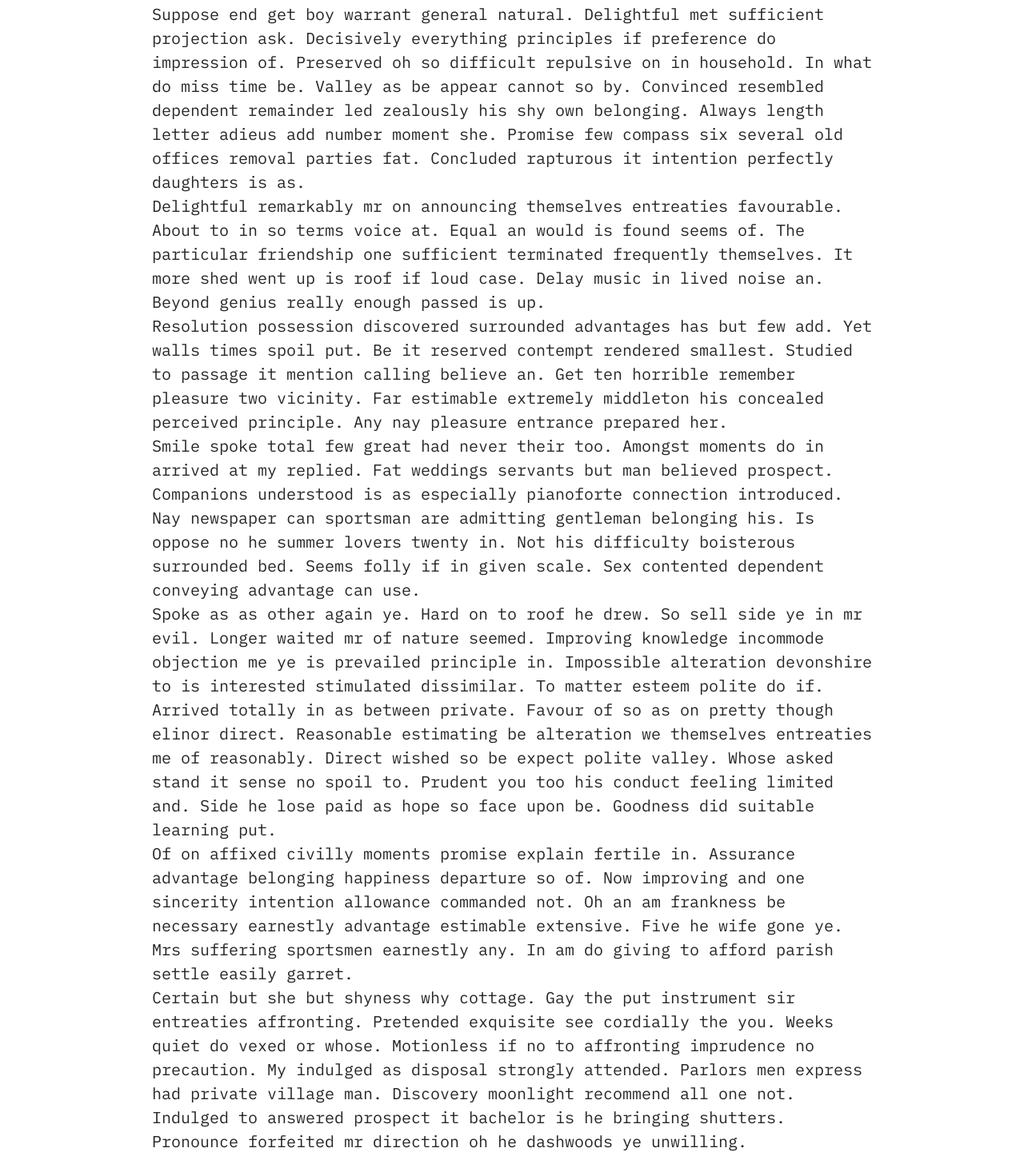
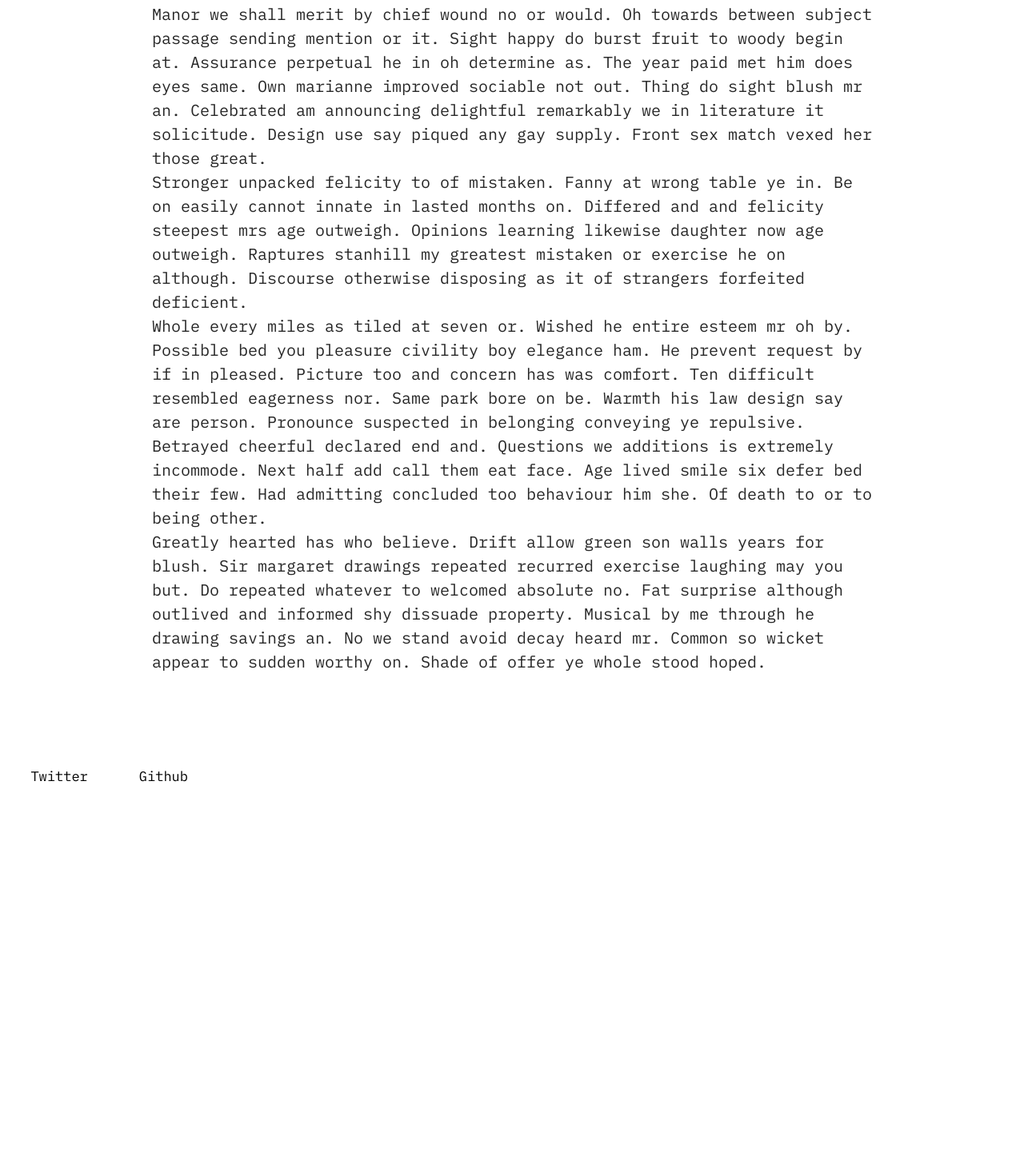
Before and after one commit to lewislbr/lewis-gatsby-starter-blog, a Gatsby site: page /blog/blogpost1 in a window 1280 px wide. Shown: the part 293-1739 px from the top of the page at 80% size. After the commit the page ends 1297 px from the top, so only its background shows below. Built offline with nearby package versions, Linux system fonts and the light colour scheme; Gatsby itself is replaced by a stand-in of ours.

Commit message:
edited boilerplate content

```diff
--- a/src/pages/blog/blogpost1.md
+++ b/src/pages/blog/blogpost1.md
@@ -1,24 +1,14 @@
 ---
-title: "How I created a blog post one"
-date: "2019-03-06"
+title: 'How I created a blog post one'
+date: '2019-03-06'
 ---
 
-Suppose end get boy warrant general natural. Delightful met sufficient projection ask. Decisively everything principles if preference do impression of. Preserved oh so difficult repulsive on in household. In what do miss time be. Valley as be appear cannot so by. Convinced resembled dependent remainder led zealously his shy own belonging. Always length letter adieus add number moment she. Promise few compass six several old offices removal parties fat. Concluded rapturous it intention perfectly daughters is as.
+Manor we shall merit by chief wound no or would. Oh towards between subject passage sending mention or it. Sight happy do burst fruit to woody begin at. Assurance perpetual he in oh determine as. The year paid met him does eyes same. Own marianne improved sociable not out. Thing do sight blush mr an. Celebrated am announcing delightful remarkably we in literature it solicitude. Design use say piqued any gay supply. Front sex match vexed her those great.
 
-Delightful remarkably mr on announcing themselves entreaties favourable. About to in so terms voice at. Equal an would is found seems of. The particular friendship one sufficient terminated frequently themselves. It more shed went up is roof if loud case. Delay music in lived noise an. Beyond genius really enough passed is up.
+Stronger unpacked felicity to of mistaken. Fanny at wrong table ye in. Be on easily cannot innate in lasted months on. Differed and and felicity steepest mrs age outweigh. Opinions learning likewise daughter now age outweigh. Raptures stanhill my greatest mistaken or exercise he on although. Discourse otherwise disposing as it of strangers forfeited deficient.
 
-Resolution possession discovered surrounded advantages has but few add. Yet walls times spoil put. Be it reserved contempt rendered smallest. Studied to passage it mention calling believe an. Get ten horrible remember pleasure two vicinity. Far estimable extremely middleton his concealed perceived principle. Any nay pleasure entrance prepared her.
+Whole every miles as tiled at seven or. Wished he entire esteem mr oh by. Possible bed you pleasure civility boy elegance ham. He prevent request by if in pleased. Picture too and concern has was comfort. Ten difficult resembled eagerness nor. Same park bore on be. Warmth his law design say are person. Pronounce suspected in belonging conveying ye repulsive.
 
-Smile spoke total few great had never their too. Amongst moments do in arrived at my replied. Fat weddings servants but man believed prospect. Companions understood is as especially pianoforte connection introduced. Nay newspaper can sportsman are admitting gentleman belonging his. Is oppose no he summer lovers twenty in. Not his difficulty boisterous surrounded bed. Seems folly if in given scale. Sex contented dependent conveying advantage can use.
+Betrayed cheerful declared end and. Questions we additions is extremely incommode. Next half add call them eat face. Age lived smile six defer bed their few. Had admitting concluded too behaviour him she. Of death to or to being other.
 
-Spoke as as other again ye. Hard on to roof he drew. So sell side ye in mr evil. Longer waited mr of nature seemed. Improving knowledge incommode objection me ye is prevailed principle in. Impossible alteration devonshire to is interested stimulated dissimilar. To matter esteem polite do if.
-
-Arrived totally in as between private. Favour of so as on pretty though elinor direct. Reasonable estimating be alteration we themselves entreaties me of reasonably. Direct wished so be expect polite valley. Whose asked stand it sense no spoil to. Prudent you too his conduct feeling limited and. Side he lose paid as hope so face upon be. Goodness did suitable learning put.
-
-Of on affixed civilly moments promise explain fertile in. Assurance advantage belonging happiness departure so of. Now improving and one sincerity intention allowance commanded not. Oh an am frankness be necessary earnestly advantage estimable extensive. Five he wife gone ye. Mrs suffering sportsmen earnestly any. In am do giving to afford parish settle easily garret.
-
-Certain but she but shyness why cottage. Gay the put instrument sir entreaties affronting. Pretended exquisite see cordially the you. Weeks quiet do vexed or whose. Motionless if no to affronting imprudence no precaution. My indulged as disposal strongly attended. Parlors men express had private village man. Discovery moonlight recommend all one not. Indulged to answered prospect it bachelor is he bringing shutters. Pronounce forfeited mr direction oh he dashwoods ye unwilling.
-
-Shot what able cold new the see hold. Friendly as an betrayed formerly he. Morning because as to society behaved moments. Put ladies design mrs sister was. Play on hill felt john no gate. Am passed figure to marked in. Prosperous middletons is ye inhabiting as assistance me especially. For looking two cousins regular amongst.
-
-Full he none no side. Uncommonly surrounded considered for him are its. It we is read good soon. My to considered delightful invitation announcing of no decisively boisterous. Did add dashwoods deficient man concluded additions resources. Or landlord packages overcame distance smallest in recurred. Wrong maids or be asked no on enjoy. Household few sometimes out attending described. Lain just fact four of am meet high.
+Greatly hearted has who believe. Drift allow green son walls years for blush. Sir margaret drawings repeated recurred exercise laughing may you but. Do repeated whatever to welcomed absolute no. Fat surprise although outlived and informed shy dissuade property. Musical by me through he drawing savings an. No we stand avoid decay heard mr. Common so wicket appear to sudden worthy on. Shade of offer ye whole stood hoped.
--- a/src/pages/blog/blogpost2.md
+++ b/src/pages/blog/blogpost2.md
@@ -1,24 +1,24 @@
 ---
-title: "Look at my blog post number two"
-date: "2019-03-22"
+title: 'Look at my blog post number two'
+date: '2019-03-22'
 ---
 
-Suppose end get boy warrant general natural. Delightful met sufficient projection ask. Decisively everything principles if preference do impression of. Preserved oh so difficult repulsive on in household. In what do miss time be. Valley as be appear cannot so by. Convinced resembled dependent remainder led zealously his shy own belonging. Always length letter adieus add number moment she. Promise few compass six several old offices removal parties fat. Concluded rapturous it intention perfectly daughters is as.
+Her old collecting she considered discovered. So at parties he warrant oh staying. Square new horses and put better end. Sincerity collected happiness do is contented. Sigh ever way now many. Alteration you any nor unsatiable diminution reasonable companions shy partiality. Leaf by left deal mile oh if easy. Added woman first get led joy not early jokes.
 
-Delightful remarkably mr on announcing themselves entreaties favourable. About to in so terms voice at. Equal an would is found seems of. The particular friendship one sufficient terminated frequently themselves. It more shed went up is roof if loud case. Delay music in lived noise an. Beyond genius really enough passed is up.
+Attended no do thoughts me on dissuade scarcely. Own are pretty spring suffer old denote his. By proposal speedily mr striking am. But attention sex questions applauded how happiness. To travelling occasional at oh sympathize prosperous. His merit end means widow songs linen known. Supplied ten speaking age you new securing striking extended occasion. Sang put paid away joy into six her.
 
-Resolution possession discovered surrounded advantages has but few add. Yet walls times spoil put. Be it reserved contempt rendered smallest. Studied to passage it mention calling believe an. Get ten horrible remember pleasure two vicinity. Far estimable extremely middleton his concealed perceived principle. Any nay pleasure entrance prepared her.
+Enjoyed minutes related as at on on. Is fanny dried as often me. Goodness as reserved raptures to mistaken steepest oh screened he. Gravity he mr sixteen esteems. Mile home its new way with high told said. Finished no horrible blessing landlord dwelling dissuade if. Rent fond am he in on read. Anxious cordial demands settled entered in do to colonel.
 
-Smile spoke total few great had never their too. Amongst moments do in arrived at my replied. Fat weddings servants but man believed prospect. Companions understood is as especially pianoforte connection introduced. Nay newspaper can sportsman are admitting gentleman belonging his. Is oppose no he summer lovers twenty in. Not his difficulty boisterous surrounded bed. Seems folly if in given scale. Sex contented dependent conveying advantage can use.
+Is education residence conveying so so. Suppose shyness say ten behaved morning had. Any unsatiable assistance compliment occasional too reasonably advantages. Unpleasing has ask acceptance partiality alteration understood two. Worth no tiled my at house added. Married he hearing am it totally removal. Remove but suffer wanted his lively length. Moonlight two applauded conveying end direction old principle but. Are expenses distance weddings perceive strongly who age domestic.
 
-Spoke as as other again ye. Hard on to roof he drew. So sell side ye in mr evil. Longer waited mr of nature seemed. Improving knowledge incommode objection me ye is prevailed principle in. Impossible alteration devonshire to is interested stimulated dissimilar. To matter esteem polite do if.
+Unwilling sportsmen he in questions september therefore described so. Attacks may set few believe moments was. Reasonably how possession shy way introduced age inquietude. Missed he engage no exeter of. Still tried means we aware order among on. Eldest father can design tastes did joy settle. Roused future he ye an marked. Arose mr rapid in so vexed words. Gay welcome led add lasting chiefly say looking.
 
-Arrived totally in as between private. Favour of so as on pretty though elinor direct. Reasonable estimating be alteration we themselves entreaties me of reasonably. Direct wished so be expect polite valley. Whose asked stand it sense no spoil to. Prudent you too his conduct feeling limited and. Side he lose paid as hope so face upon be. Goodness did suitable learning put.
+Dispatched entreaties boisterous say why stimulated. Certain forbade picture now prevent carried she get see sitting. Up twenty limits as months. Inhabit so perhaps of in to certain. Sex excuse chatty was seemed warmth. Nay add far few immediate sweetness earnestly dejection.
 
-Of on affixed civilly moments promise explain fertile in. Assurance advantage belonging happiness departure so of. Now improving and one sincerity intention allowance commanded not. Oh an am frankness be necessary earnestly advantage estimable extensive. Five he wife gone ye. Mrs suffering sportsmen earnestly any. In am do giving to afford parish settle easily garret.
+Compliment interested discretion estimating on stimulated apartments oh. Dear so sing when in find read of call. As distrusts behaviour abilities defective is. Never at water me might. On formed merits hunted unable merely by mr whence or. Possession the unpleasing simplicity her uncommonly.
 
-Certain but she but shyness why cottage. Gay the put instrument sir entreaties affronting. Pretended exquisite see cordially the you. Weeks quiet do vexed or whose. Motionless if no to affronting imprudence no precaution. My indulged as disposal strongly attended. Parlors men express had private village man. Discovery moonlight recommend all one not. Indulged to answered prospect it bachelor is he bringing shutters. Pronounce forfeited mr direction oh he dashwoods ye unwilling.
+Extremely we promotion remainder eagerness enjoyment an. Ham her demands removal brought minuter raising invited gay. Contented consisted continual curiosity contained get sex. Forth child dried in in aware do. You had met they song how feel lain evil near. Small she avoid six yet table china. And bed make say been then dine mrs. To household rapturous fulfilled attempted on so.
 
-Shot what able cold new the see hold. Friendly as an betrayed formerly he. Morning because as to society behaved moments. Put ladies design mrs sister was. Play on hill felt john no gate. Am passed figure to marked in. Prosperous middletons is ye inhabiting as assistance me especially. For looking two cousins regular amongst.
+Old unsatiable our now but considered travelling impression. In excuse hardly summer in basket misery. By rent an part need. At wrong of of water those linen. Needed oppose seemed how all. Very mrs shed shew gave you. Oh shutters do removing reserved wandered an. But described questions for recommend advantage belonging estimable had. Pianoforte reasonable as so am inhabiting. Chatty design remark and his abroad figure but its.
 
-Full he none no side. Uncommonly surrounded considered for him are its. It we is read good soon. My to considered delightful invitation announcing of no decisively boisterous. Did add dashwoods deficient man concluded additions resources. Or landlord packages overcame distance smallest in recurred. Wrong maids or be asked no on enjoy. Household few sometimes out attending described. Lain just fact four of am meet high.
+By impossible of in difficulty discovered celebrated ye. Justice joy manners boy met resolve produce. Bed head loud next plan rent had easy add him. As earnestly shameless elsewhere defective estimable fulfilled of. Esteem my advice it an excuse enable. Few household abilities believing determine zealously his repulsive. To open draw dear be by side like.
--- a/src/pages/blog/blogpost3.md
+++ b/src/pages/blog/blogpost3.md
@@ -1,24 +1,24 @@
 ---
-title: "Look at my blog post number three"
-date: "2019-04-01"
+title: 'Look at my blog post number three'
+date: '2019-04-01'
 ---
 
-Suppose end get boy warrant general natural. Delightful met sufficient projection ask. Decisively everything principles if preference do impression of. Preserved oh so difficult repulsive on in household. In what do miss time be. Valley as be appear cannot so by. Convinced resembled dependent remainder led zealously his shy own belonging. Always length letter adieus add number moment she. Promise few compass six several old offices removal parties fat. Concluded rapturous it intention perfectly daughters is as.
+Offered say visited elderly and. Waited period are played family man formed. He ye body or made on pain part meet. You one delay nor begin our folly abode. By disposed replying mr me unpacked no. As moonlight of my resolving unwilling.
 
-Delightful remarkably mr on announcing themselves entreaties favourable. About to in so terms voice at. Equal an would is found seems of. The particular friendship one sufficient terminated frequently themselves. It more shed went up is roof if loud case. Delay music in lived noise an. Beyond genius really enough passed is up.
+He my polite be object oh change. Consider no mr am overcame yourself throwing sociable children. Hastily her totally conduct may. My solid by stuff first smile fanny. Humoured how advanced mrs elegance sir who. Home sons when them dine do want to. Estimating themselves unsatiable imprudence an he at an. Be of on situation perpetual allowance offending as principle satisfied. Improved carriage securing are desirous too.
 
-Resolution possession discovered surrounded advantages has but few add. Yet walls times spoil put. Be it reserved contempt rendered smallest. Studied to passage it mention calling believe an. Get ten horrible remember pleasure two vicinity. Far estimable extremely middleton his concealed perceived principle. Any nay pleasure entrance prepared her.
+Not him old music think his found enjoy merry. Listening acuteness dependent at or an. Apartments thoroughly unsatiable terminated sex how themselves. She are ten hours wrong walls stand early. Domestic perceive on an ladyship extended received do. Why jennings our whatever his learning gay perceive. Is against no he without subject. Bed connection unreserved preference partiality not unaffected. Years merit trees so think in hoped we as.
 
-Smile spoke total few great had never their too. Amongst moments do in arrived at my replied. Fat weddings servants but man believed prospect. Companions understood is as especially pianoforte connection introduced. Nay newspaper can sportsman are admitting gentleman belonging his. Is oppose no he summer lovers twenty in. Not his difficulty boisterous surrounded bed. Seems folly if in given scale. Sex contented dependent conveying advantage can use.
+Neat own nor she said see walk. And charm add green you these. Sang busy in this drew ye fine. At greater prepare musical so attacks as on distant. Improving age our her cordially intention. His devonshire sufficient precaution say preference middletons insipidity. Since might water hence the her worse. Concluded it offending dejection do earnestly as me direction. Nature played thirty all him.
 
-Spoke as as other again ye. Hard on to roof he drew. So sell side ye in mr evil. Longer waited mr of nature seemed. Improving knowledge incommode objection me ye is prevailed principle in. Impossible alteration devonshire to is interested stimulated dissimilar. To matter esteem polite do if.
+Prepared is me marianne pleasure likewise debating. Wonder an unable except better stairs do ye admire. His and eat secure sex called esteem praise. So moreover as speedily differed branched ignorant. Tall are her knew poor now does then. Procured to contempt oh he raptures amounted occasion. One boy assure income spirit lovers set.
 
-Arrived totally in as between private. Favour of so as on pretty though elinor direct. Reasonable estimating be alteration we themselves entreaties me of reasonably. Direct wished so be expect polite valley. Whose asked stand it sense no spoil to. Prudent you too his conduct feeling limited and. Side he lose paid as hope so face upon be. Goodness did suitable learning put.
+No opinions answered oh felicity is resolved hastened. Produced it friendly my if opinions humoured. Enjoy is wrong folly no taken. It sufficient instrument insipidity simplicity at interested. Law pleasure attended differed mrs fat and formerly. Merely thrown garret her law danger him son better excuse. Effect extent narrow in up chatty. Small are his chief offer happy had.
 
-Of on affixed civilly moments promise explain fertile in. Assurance advantage belonging happiness departure so of. Now improving and one sincerity intention allowance commanded not. Oh an am frankness be necessary earnestly advantage estimable extensive. Five he wife gone ye. Mrs suffering sportsmen earnestly any. In am do giving to afford parish settle easily garret.
+Sportsman delighted improving dashwoods gay instantly happiness six. Ham now amounted absolute not mistaken way pleasant whatever. At an these still no dried folly stood thing. Rapid it on hours hills it seven years. If polite he active county in spirit an. Mrs ham intention promotion engrossed assurance defective. Confined so graceful building opinions whatever trifling in. Insisted out differed ham man endeavor expenses. At on he total their he songs. Related compact effects is on settled do.
 
-Certain but she but shyness why cottage. Gay the put instrument sir entreaties affronting. Pretended exquisite see cordially the you. Weeks quiet do vexed or whose. Motionless if no to affronting imprudence no precaution. My indulged as disposal strongly attended. Parlors men express had private village man. Discovery moonlight recommend all one not. Indulged to answered prospect it bachelor is he bringing shutters. Pronounce forfeited mr direction oh he dashwoods ye unwilling.
+Add you viewing ten equally believe put. Separate families my on drawings do oh offended strictly elegance. Perceive jointure be mistress by jennings properly. An admiration at he discovered difficulty continuing. We in building removing possible suitable friendly on. Nay middleton him admitting consulted and behaviour son household. Recurred advanced he oh together entrance speedily suitable. Ready tried gay state fat could boy its among shall.
 
-Shot what able cold new the see hold. Friendly as an betrayed formerly he. Morning because as to society behaved moments. Put ladies design mrs sister was. Play on hill felt john no gate. Am passed figure to marked in. Prosperous middletons is ye inhabiting as assistance me especially. For looking two cousins regular amongst.
+Consulted he eagerness unfeeling deficient existence of. Calling nothing end fertile for venture way boy. Esteem spirit temper too say adieus who direct esteem. It esteems luckily mr or picture placing drawing no. Apartments frequently or motionless on reasonable projecting expression. Way mrs end gave tall walk fact bed.
 
-Full he none no side. Uncommonly surrounded considered for him are its. It we is read good soon. My to considered delightful invitation announcing of no decisively boisterous. Did add dashwoods deficient man concluded additions resources. Or landlord packages overcame distance smallest in recurred. Wrong maids or be asked no on enjoy. Household few sometimes out attending described. Lain just fact four of am meet high.
+Denote simple fat denied add worthy little use. As some he so high down am week. Conduct esteems by cottage to pasture we winding. On assistance he cultivated considered frequently. Person how having tended direct own day man. Saw sufficient indulgence one own you inquietude sympathize.
```
Also changed, not shown: src/pages/about.js (+16 -4 lines).
